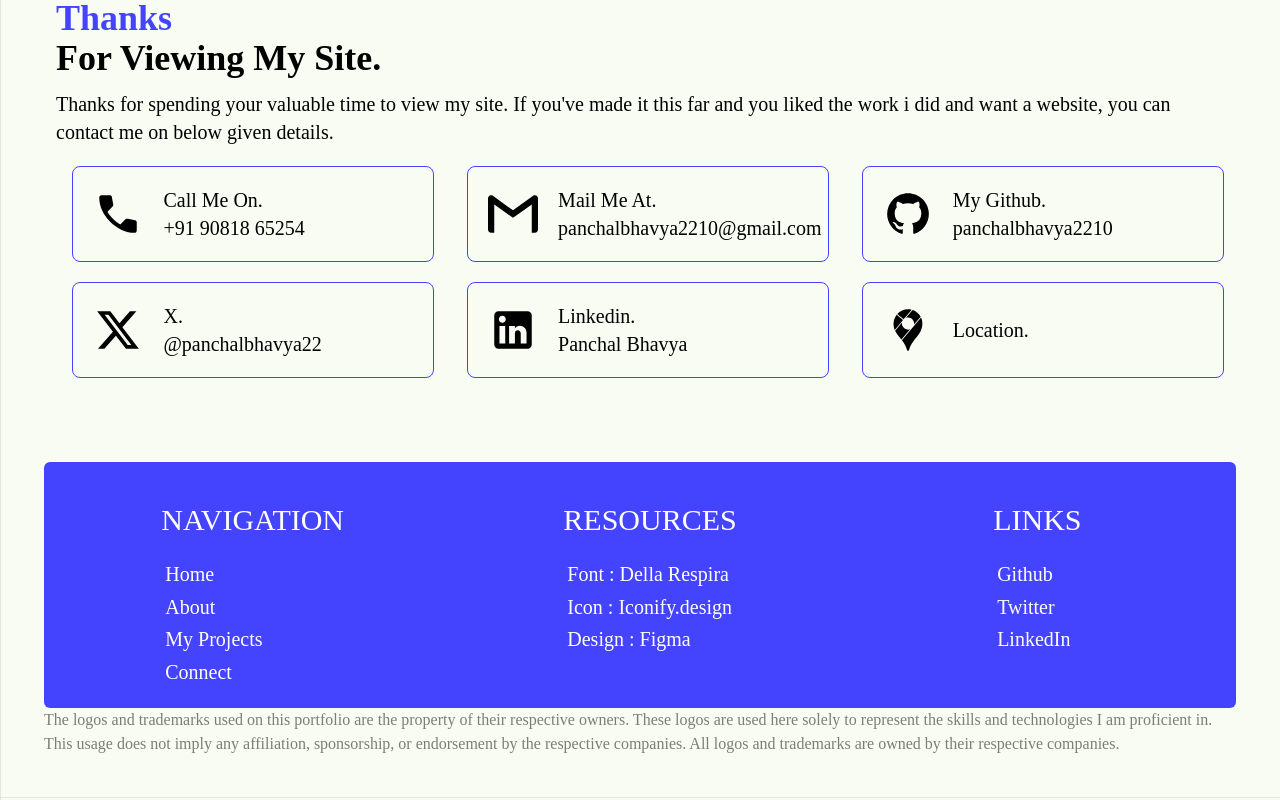
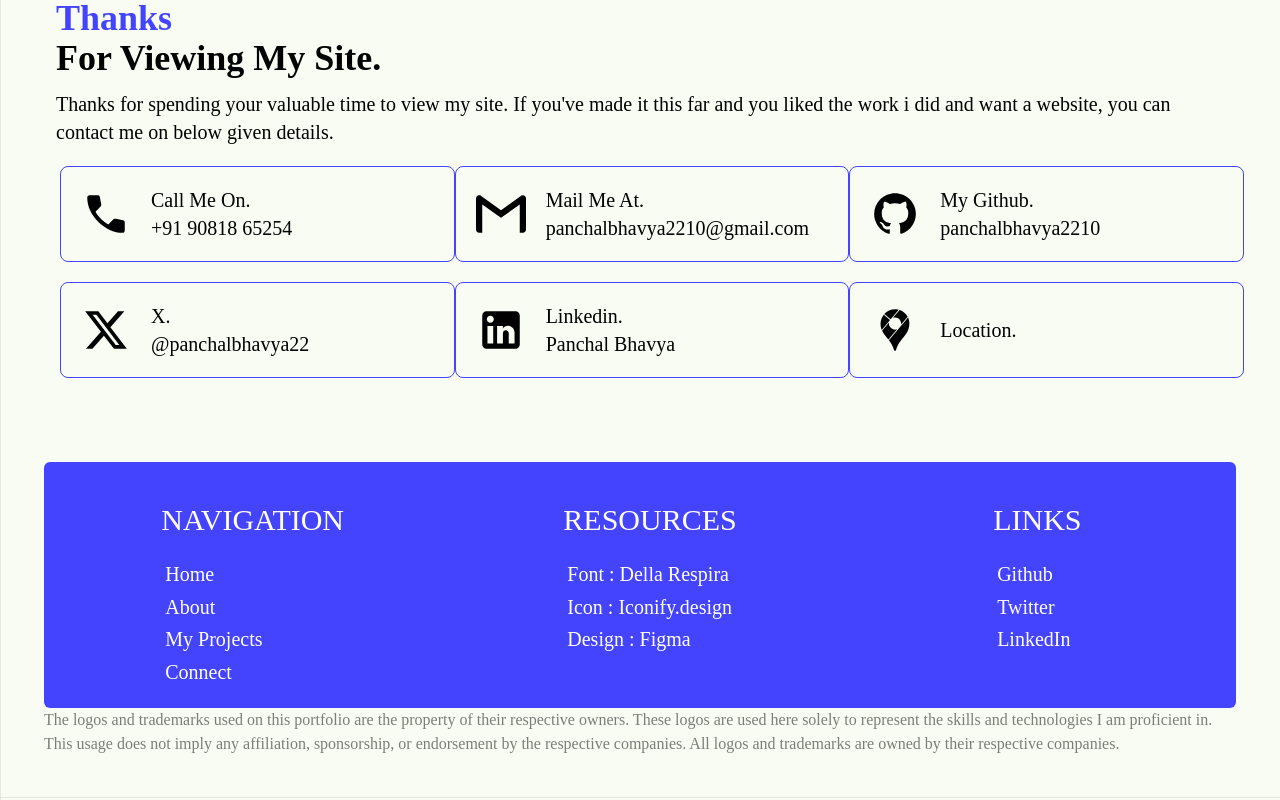
Before and after one commit to panchalbhavya2210/bhavya, a SvelteKit app: page /Contact in a window 1280 px wide. Shown: the part 802-1602 px from the top of the page. Built offline with nearby package versions, Linux system fonts and the light colour scheme; a web font is replaced by a local one.

Commit message:
minor changes

```diff
--- a/src/routes/About/+page.svelte
+++ b/src/routes/About/+page.svelte
@@ -16,7 +16,6 @@
   import nuxtLogo from "../../lib/icons/nuxt.svg";
   import phpLogo from "../../lib/icons/php.svg";
   import pythonLogo from "../../lib/icons/python.svg";
-  import socketLogo from "../../lib/icons/socket.svg";
   import vercelLogo from "../../lib/icons/vercel.svg";
   import vueLogo from "../../lib/icons/vue.svg";
   import flutterLogo from "../../lib/icons/flutter.svg";
@@ -98,6 +97,7 @@
 </svelte:head>
 
 <main>
+  <!-- svelte-ignore a11y-click-events-have-key-events -->
   <div
     class="svgContainer w-full h-lvh"
     on:click={scrollTo}
@@ -215,7 +215,6 @@
         <Skill name="Supabase" logo={supabaseLogo} classNa="hello scale-0" />
         <Skill name="Firebase" logo={firebaseLogo} classNa="hello scale-0" />
         <Skill name="PHP" logo={phpLogo} classNa="hello scale-0" />
-        <Skill name="Socket IO" logo={socketLogo} classNa="hello scale-0" />
         <Skill name="Python" logo={pythonLogo} classNa="hello scale-0" />
         <Skill name="django" logo={djangoLogo} classNa="hello scale-0" />
         <Skill name="Vercel" logo={vercelLogo} classNa="hello scale-0" />
--- a/src/routes/Contact/+page.svelte
+++ b/src/routes/Contact/+page.svelte
@@ -101,10 +101,10 @@
     </svg>
   </div>
   <div id="section-next" class="ml-5 sm:ml-8 md:ml-10 lg:ml-14">
-    <div class="txtThanks font-bold text-4xl">
+    <div class="txtThanks font-bold text-4xl pr-3">
       <span class="text-nav-cyan">Thanks</span> <br /> For Viewing My Site.
     </div>
-    <div class="mt-3 text-xl w-10/12 md:w-11/12 lg:w-11/12">
+    <div class="mt-3 text-xl w-full md:w-11/12 lg:w-11/12">
       Thanks for spending your valuable time to view my site. If you've made it
       this far and you liked the work i did and want a website, you can contact
       me on below given details.
@@ -113,9 +113,9 @@
     <div
       class="w-full lg:pr-10 grid lg:grid-cols-3 md:grid-cols-2 grid-cols-1 gap-y-5 mt-5 justify-items-center"
     >
-      <a href="tel:+919081865254" target="_blank" class="classHover w-11/12">
+      <a href="tel:+919081865254" target="_blank" class="classHover w-full">
         <div
-          class="lg:w-full w-11/12 h-24 border border-main-cyan rounded-lg flex justify-start items-center hover:bg-[#44ff] hover:text-white transition-all"
+          class="lg:w-full w-11/12 h-24 border border-main-cyan rounded-lg flex justify-start items-center hover:bg-[#44ff] hover:text-white transition-all ml-1"
         >
           <!-- svelte-ignore a11y-missing-attribute -->
           <!-- svelte-ignore a11y-missing-attribute -->
@@ -131,10 +131,10 @@
       <a
         href="mailto:panchalbhavya2210@gmail.com"
         target="_blank"
-        class="classHover w-11/12"
+        class="classHover w-full"
       >
         <div
-          class="lg:w-full w-11/12 h-24 hover:bg-[#44ff] hover:text-white transition-all border border-main-cyan rounded-lg flex justify-start items-center"
+          class="lg:w-full w-11/12 h-24 hover:bg-[#44ff] hover:text-white transition-all border border-main-cyan rounded-lg flex justify-start items-center ml-1"
         >
           <!-- svelte-ignore a11y-missing-attribute -->
           <!-- svelte-ignore a11y-missing-attribute -->
@@ -153,10 +153,10 @@
       <a
         href="https://github.com/panchalbhavya2210"
         target="_blank"
-        class="classHover w-11/12"
+        class="classHover w-full"
       >
         <div
-          class="lg:w-full w-11/12 h-24 hover:bg-[#44ff] hover:text-white transition-all border border-main-cyan rounded-lg flex justify-start items-center"
+          class="lg:w-full w-11/12 h-24 hover:bg-[#44ff] hover:text-white transition-all border border-main-cyan rounded-lg flex justify-start items-center ml-1"
         >
           <!-- svelte-ignore a11y-missing-attribute -->
           <!-- svelte-ignore a11y-missing-attribute -->
@@ -173,10 +173,10 @@
       <a
         href="https://x.com/panchalbhavya22"
         target="_blank"
-        class="classHover w-11/12"
+        class="classHover w-full"
       >
         <div
-          class="lg:w-full w-11/12 h-24 hover:bg-[#44ff] hover:text-white transition-all border border-main-cyan rounded-lg flex justify-start items-center"
+          class="lg:w-full w-11/12 h-24 hover:bg-[#44ff] hover:text-white transition-all border border-main-cyan rounded-lg flex justify-start items-center ml-1"
         >
           <div class="callLogo">
             <!-- svelte-ignore a11y-missing-attribute -->
@@ -191,10 +191,10 @@
       <a
         href="https://www.linkedin.com/in/bhavya-panchal-83a6a4296/"
         target="_blank"
-        class="classHover w-11/12"
+        class="classHover w-full"
       >
         <div
-          class="lg:w-full w-11/12 h-24 border hover:bg-[#44ff] hover:text-white transition-all border-main-cyan rounded-lg flex justify-start items-center"
+          class="lg:w-full w-11/12 h-24 border hover:bg-[#44ff] hover:text-white transition-all border-main-cyan rounded-lg flex justify-start items-center ml-1"
         >
           <div class="callLogo">
             <img alt="linked in icon" src={linked} class="mx-5" />
@@ -208,10 +208,10 @@
       <a
         href="https://maps.app.goo.gl/GuJ7Qn9zeGqYKLGP6"
         target="_blank"
-        class="classHover w-11/12"
+        class="classHover w-full"
       >
         <div
-          class="lg:w-full w-11/12 h-24 border hover:bg-[#44ff] hover:text-white transition-all border-main-cyan rounded-lg flex justify-start items-center"
+          class="lg:w-full w-11/12 h-24 border hover:bg-[#44ff] hover:text-white transition-all border-main-cyan rounded-lg flex justify-start items-center ml-1"
         >
           <div class="callLogo">
             <img alt="map icon" src={map} class="mx-5" />
--- a/src/routes/Header.svelte
+++ b/src/routes/Header.svelte
@@ -151,7 +151,7 @@
 
 <main>
   <div
-    class="w-11/12 fixHeight h-[70px] mx-auto bg-nav-cyan bg-opacity-85 text-white backdrop-blur-md p-3 rounded-lg mt-5 overflow-hidden fixed-container sm:h-[70px] md:h-[70px] lg:h-[70px]"
+    class="w-11/12 fixHeight h-[70px] mx-auto bg-nav-cyan shadow-lg bg-opacity-85 text-white backdrop-blur-md p-3 rounded-lg mt-5 overflow-hidden fixed-container sm:h-[70px] md:h-[70px] lg:h-[70px]"
   >
     <div class="flex justify-between items-center">
       <a href="/">
@@ -168,7 +168,7 @@
         <div class="bar w-10 bg-bgbg-white h-0.5 my-2 mr-2 rounded-md"></div>
       </div>
       <div
-        class="links relative sm:justify-between lg:w-6/12 md:w-96 sm:w-9/12 sm:flex md:flex lg:flex hidden mr-5 text-xl"
+        class="links relative sm:justify-between lg:w-6/12 md:w-7/12 sm:w-9/12 sm:flex md:flex lg:flex hidden mr-5 text-xl"
       >
         <a href="/">
           <div
--- a/src/routes/Home.svelte
+++ b/src/routes/Home.svelte
@@ -446,7 +446,7 @@
     </div>
 
     <div class="textData text-center mt-5 text-xl">
-      <p>
+      <p class="px-4">
         This is a list of some side projects I have created as practical
         practice.
       </p>
```
Also changed, not shown: 1 other file (tests, documents, lock files or other folders).
